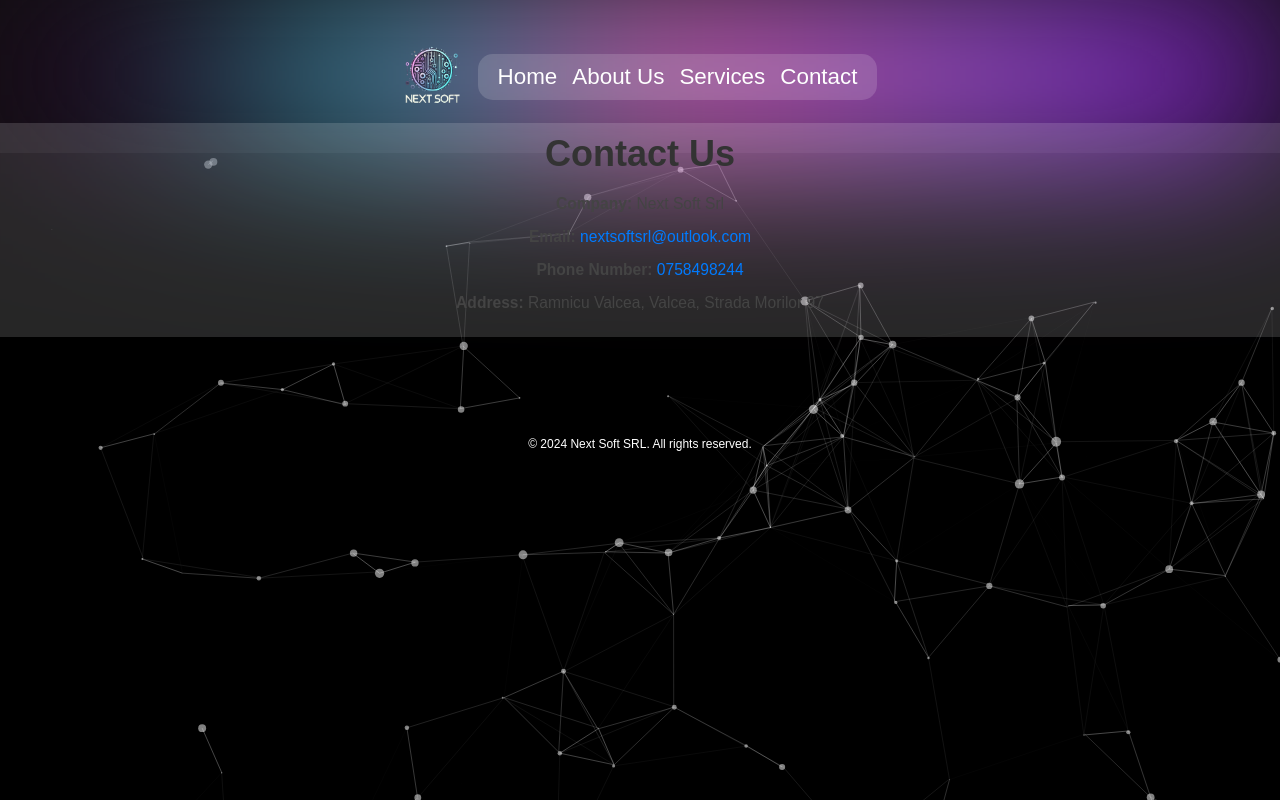
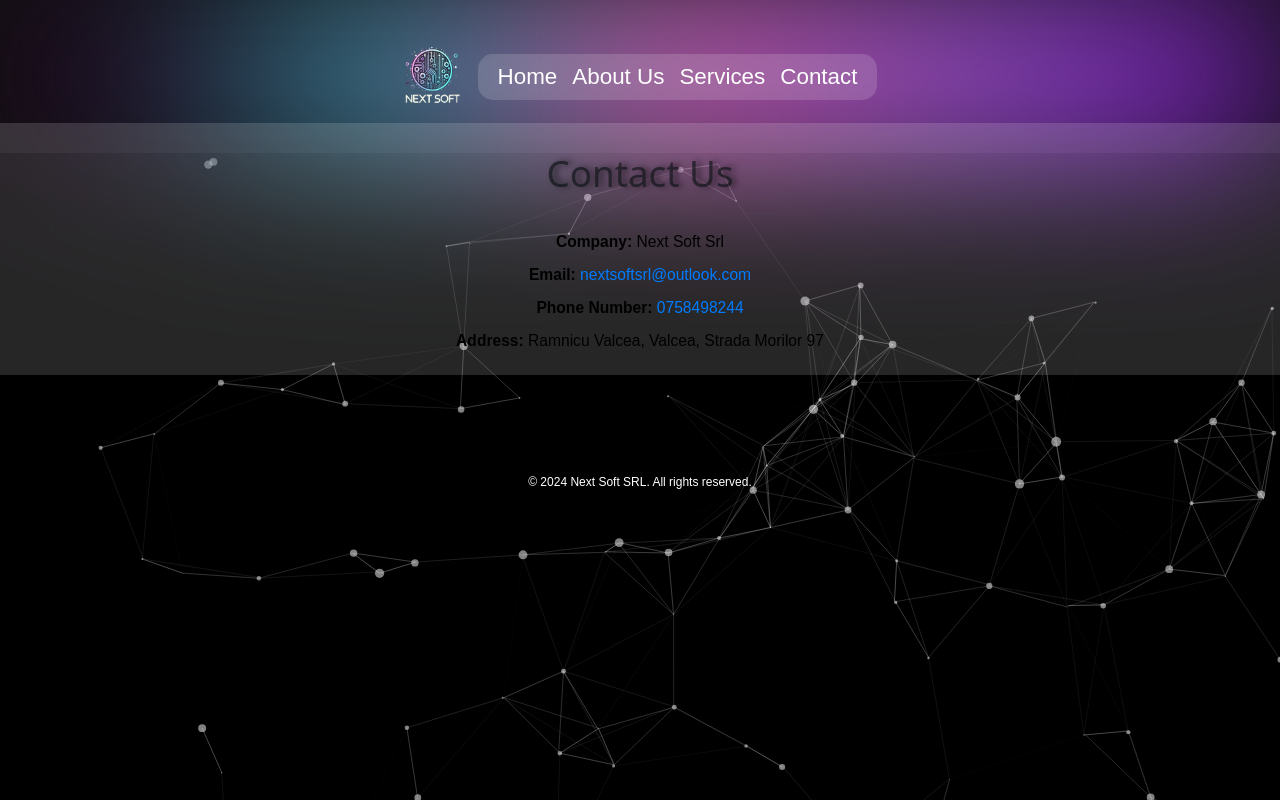
Before and after one commit to MitroiBogdanJob/NEXT-SOFT-SRL, a React (Create React App) app: page /Contact in a window 1280 px wide. Shown: the top 800 px of the page. Built offline with nearby package versions, Linux system fonts and the light colour scheme.

Commit message:
commit 7

```diff
--- a/src/ContactForm/ContactForm.module.css
+++ b/src/ContactForm/ContactForm.module.css
@@ -91,9 +91,9 @@ input[type="radio"] {
 button {
 	display: inline-block;
 	padding: 10px 20px;
-	background-color: #007bff;
+	background-color: #0056b3;
 	color: white;
-	border: none;
+	border: #888;
 	border-radius: 5px;
 	font-size: 1rem;
 	font-weight: bold;
@@ -101,12 +101,12 @@ button {
 	transition: all 0.3s ease-in-out;
 }
 
-button:hover {
-	background-color: #0056b3;
+button:active {
+	background-color: #007bff;
 }
 
-button:active {
-	background-color: #003f7f;
+button:hover {
+	background-color: #007bff;
 	transform: scale(0.95); /* Efect de apăsare */
 }
 
--- a/src/ContactPage/ContactPage.css
+++ b/src/ContactPage/ContactPage.css
@@ -2,7 +2,6 @@
 .contact-container {
 	max-width: auto;
 	margin: 0 auto;
-	font-family: "Arial", sans-serif;
 	padding: 10px 20px; /* Spațiere pentru a face meniul mai larg */
 	background-color: rgba(
 		255,
@@ -11,13 +10,6 @@
 		0.15
 	); /* Fundal semitransparent pentru meniu */
 }
-
-h1 {
-	text-align: center;
-	color: #333;
-	font-size: 3em; /* Dimensiune mare pentru titlu */
-}
-
 .contact-info {
 	margin-top: 20px;
 }
@@ -25,7 +17,6 @@ h1 {
 .contact-info p {
 	font-size: 1.3em; /* Dimensiune text mai mare pentru lizibilitate */
 	margin-bottom: 15px;
-	color: #444; /* Culoare text pentru contrast */
 }
 
 .contact-info a {
--- a/src/ContactPage/ContactPage.jsx
+++ b/src/ContactPage/ContactPage.jsx
@@ -9,7 +9,7 @@ const ContactPage = () => {
 
 	return (
 		<div className="contact-container">
-			<h1>Contact Us</h1>
+			<h6>Contact Us</h6>
 			<div className="contact-info">
 				<p>
 					<strong>Company:</strong> {companyName}
```
